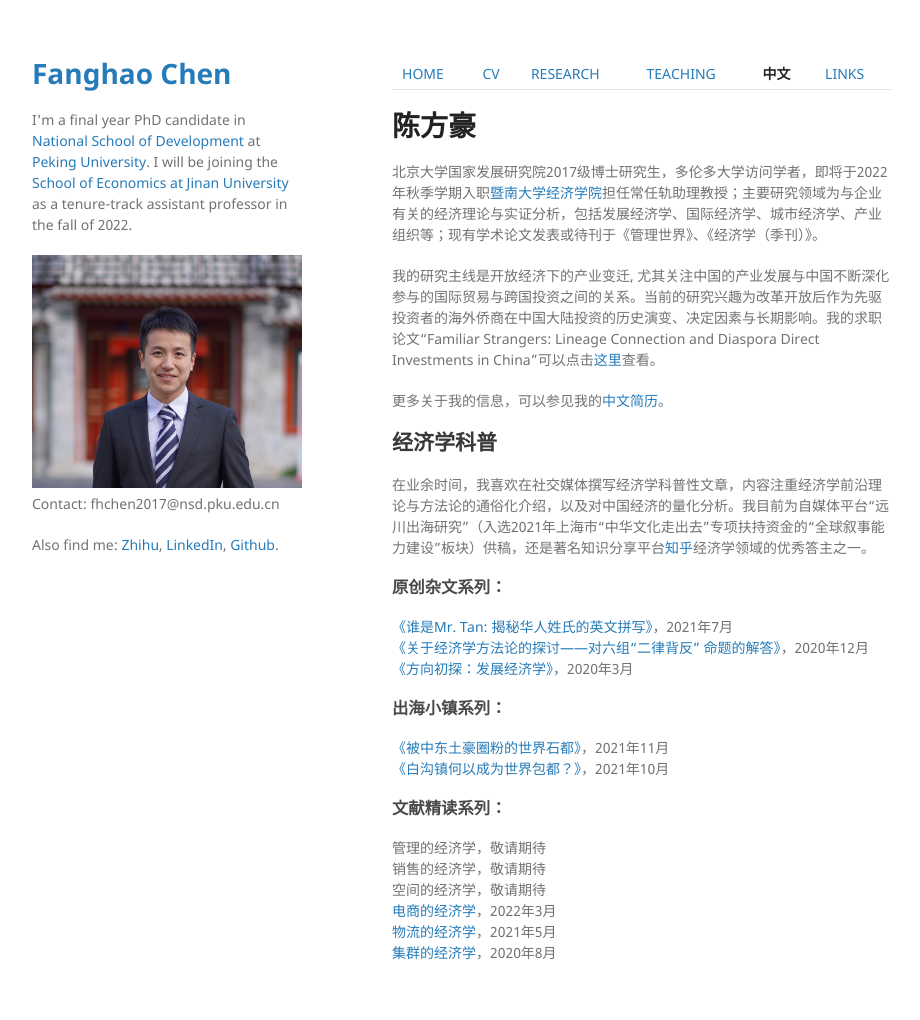
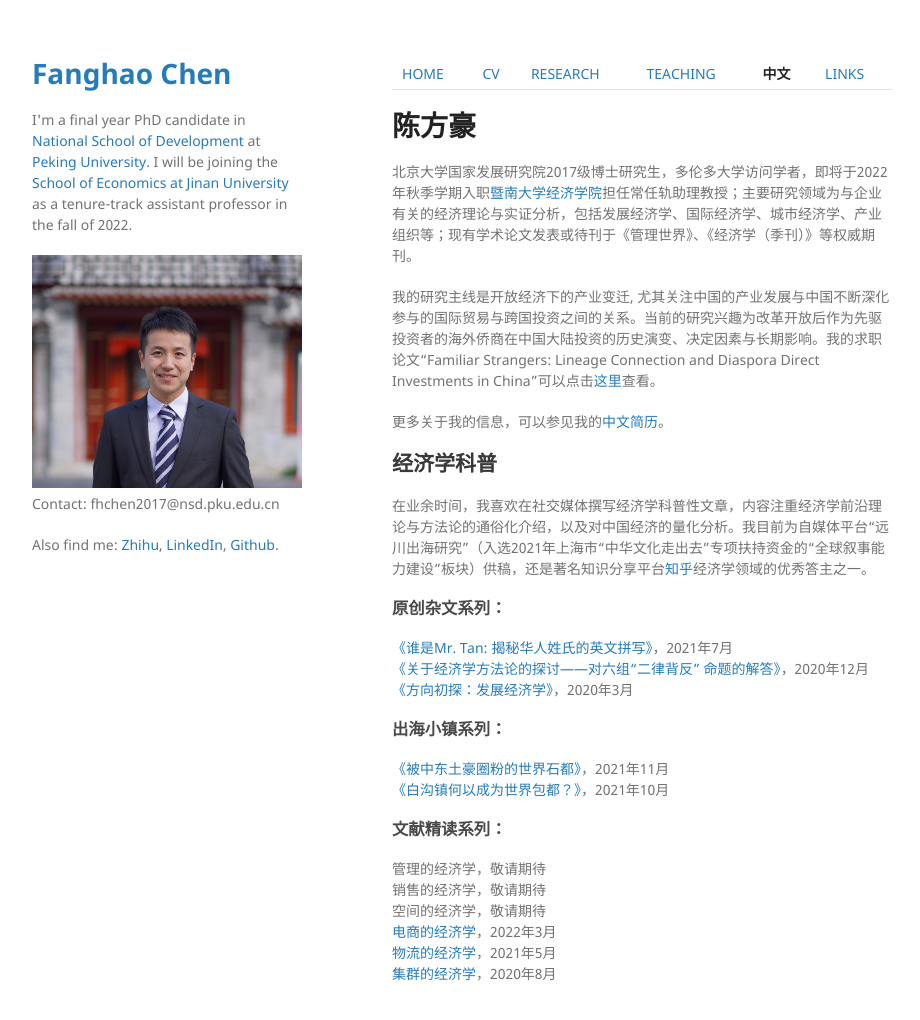
Before and after one commit to FanghaoChen/homepage, a Jekyll site: the page built from chinesepage.md, in a window 1280 px wide and 1054 px high. Shown: the top 1020 px of the window, without its empty margins (178-1098 px from the left). Built offline with Jekyll 4.4.1, drawn with Linux system fonts in a browser that asks for light colours; our own code applies the rules of GitHub Pages for plain Markdown files.

Commit message:
Update chinesepage.md

```diff
--- a/chinesepage.md
+++ b/chinesepage.md
@@ -2,7 +2,7 @@
 
 # 陈方豪
 
-北京大学国家发展研究院2017级博士研究生，多伦多大学访问学者，即将于2022年秋季学期入职[暨南大学经济学院](https://ec.jnu.edu.cn/)担任常任轨助理教授；主要研究领域为与企业有关的经济理论与实证分析，包括发展经济学、国际经济学、城市经济学、产业组织等；现有学术论文发表或待刊于《管理世界》、《经济学（季刊）》。
+北京大学国家发展研究院2017级博士研究生，多伦多大学访问学者，即将于2022年秋季学期入职[暨南大学经济学院](https://ec.jnu.edu.cn/)担任常任轨助理教授；主要研究领域为与企业有关的经济理论与实证分析，包括发展经济学、国际经济学、城市经济学、产业组织等；现有学术论文发表或待刊于《管理世界》、《经济学（季刊）》等权威期刊。
 
 我的研究主线是开放经济下的产业变迁, 尤其关注中国的产业发展与中国不断深化参与的国际贸易与跨国投资之间的关系。当前的研究兴趣为改革开放后作为先驱投资者的海外侨商在中国大陆投资的历史演变、决定因素与长期影响。我的求职论文“Familiar Strangers: Lineage Connection and Diaspora Direct Investments in China”可以点击[这里](./assets/familiar_stranger_draft_220303.pdf)查看。
 
```
